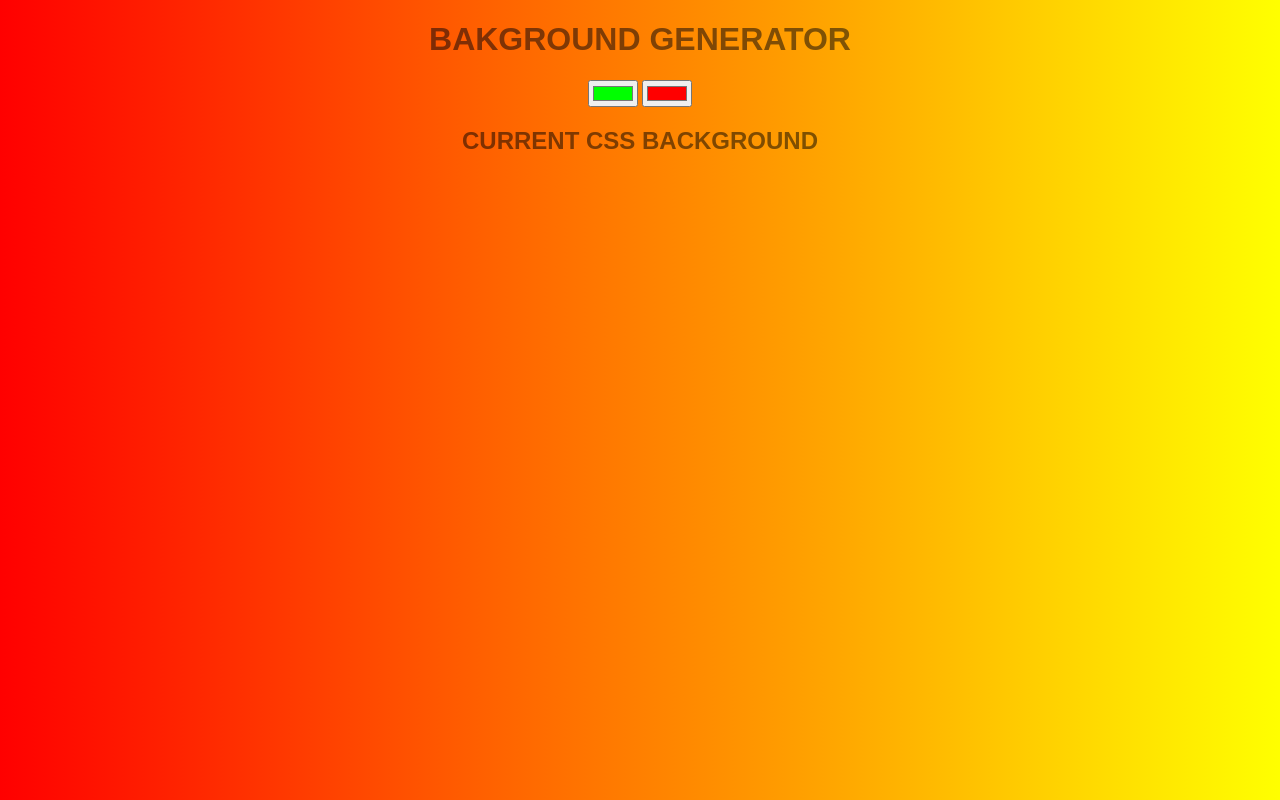
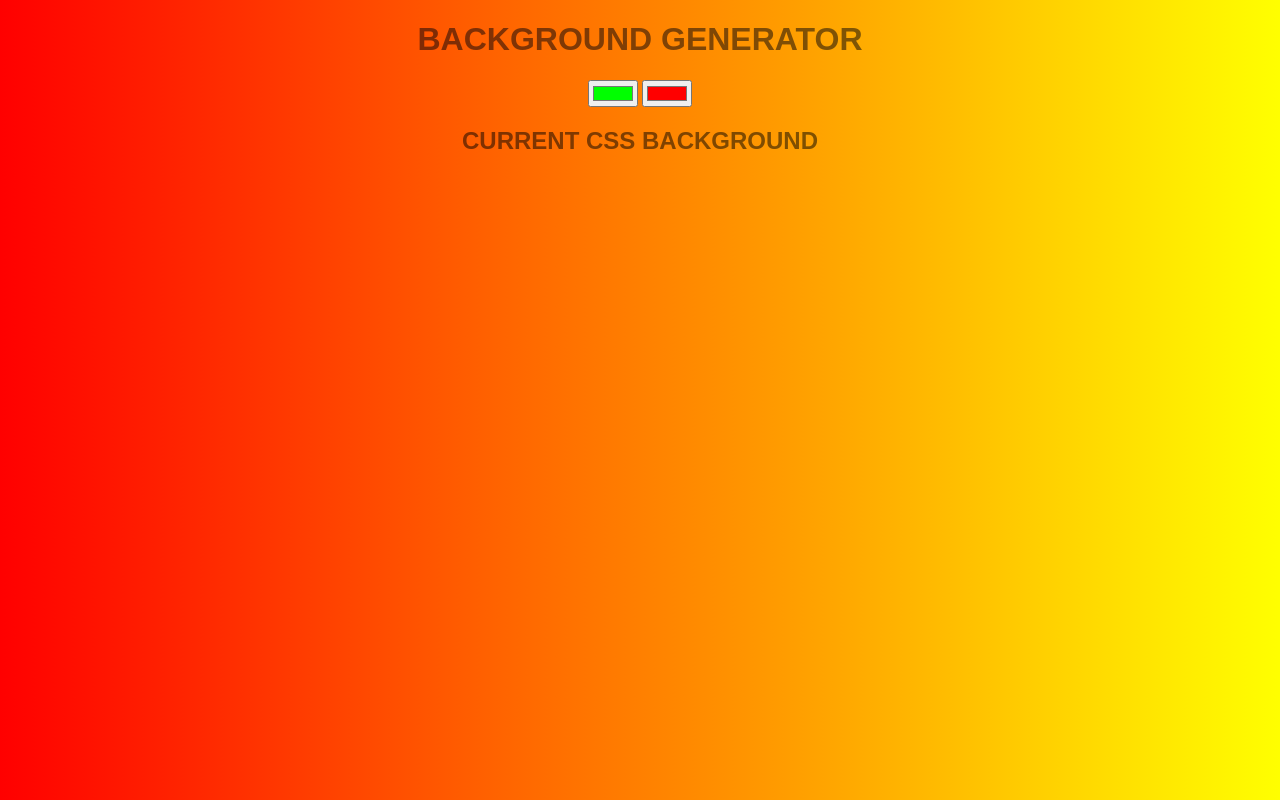
Before and after one commit to vaibhav932/vaibhav932.github.io, a plain HTML site: page index.html in a window 1280 px wide. Drawn offline with Linux system fonts and the light colour scheme.

Commit message:
Correcting h1

```diff
--- a/index.html
+++ b/index.html
@@ -5,7 +5,7 @@
  	<link rel="stylesheet" type="text/css" href="bstyle.css">
  </head>
  <body id="gradient">
- 	<h1>Bakground Generator</h1>
+ 	<h1>Background Generator</h1>
  	<input class="color1" type="color" name="color1" value="#00ff00">
  	<input class="color2" type="color" name="color2" value="#ff0000">
  	<h2>Current CSS Background</h2>
```
